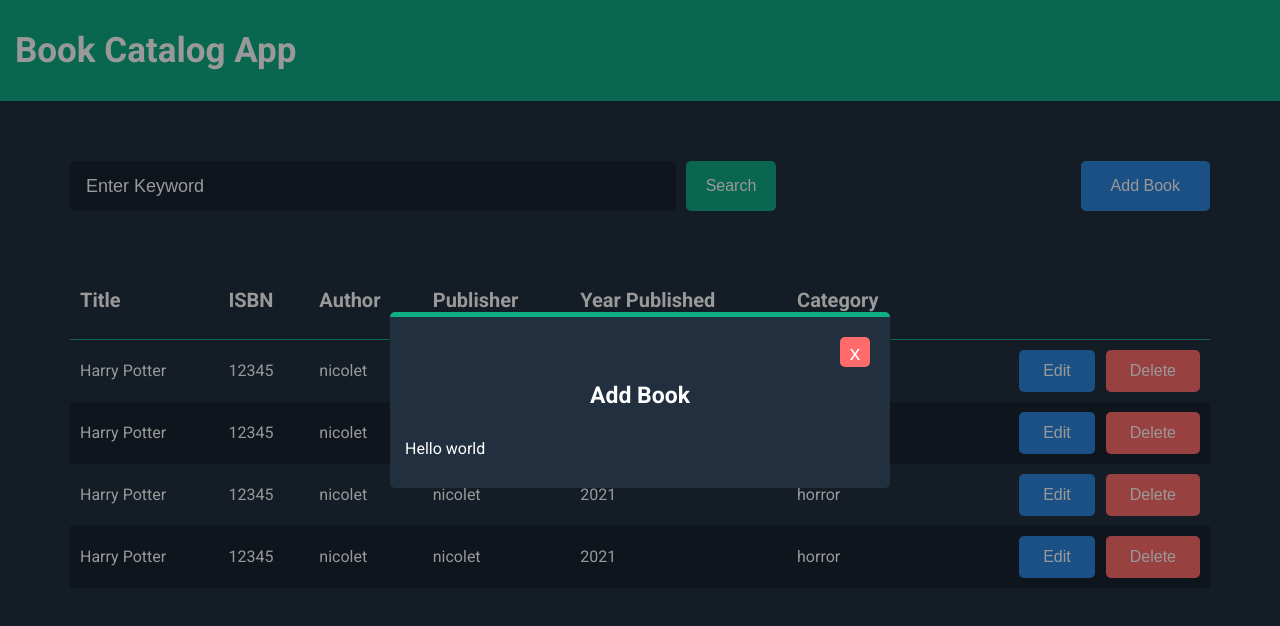
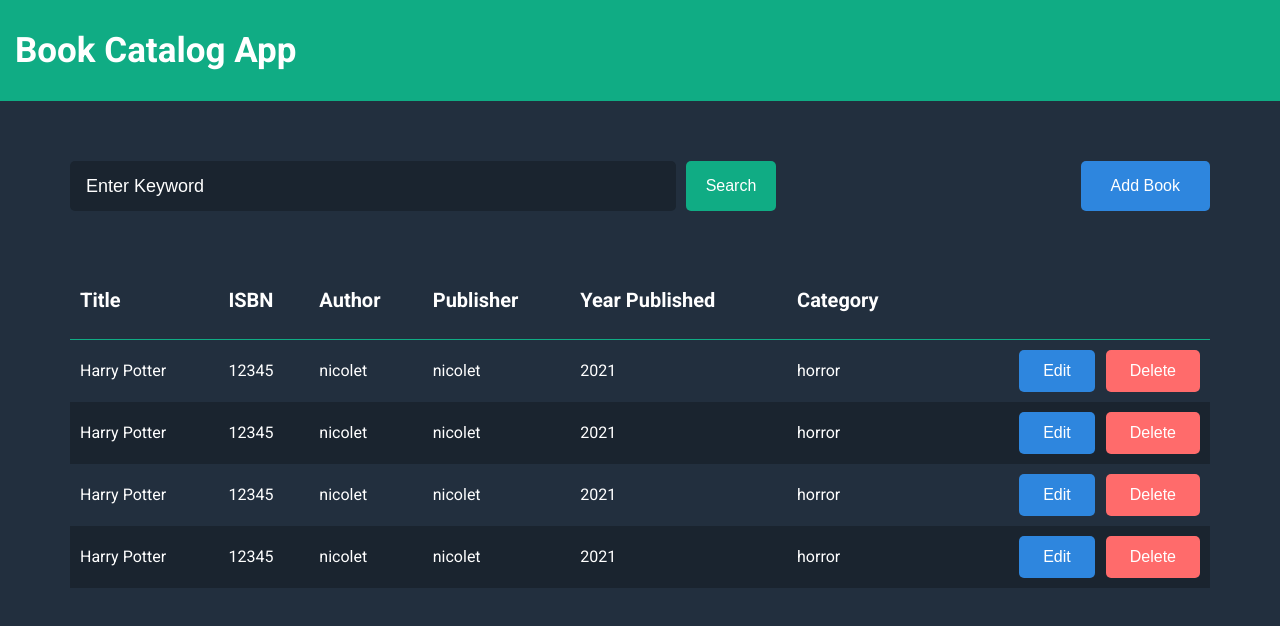
Before and after one commit to niketski/react-book-catalog-app, a React (Create React App) app: page / in a window 1280 px wide. Shown: the top 626 px of the page. Built offline with nearby package versions, Linux system fonts and the light colour scheme.

Commit message:
added show/hide function

```diff
--- a/src/App.js
+++ b/src/App.js
@@ -4,25 +4,39 @@ import './App.css';
 import Header from './components/header/Header';
 import BooksTable from './components/booksTable/BooksTable';
 import BooksPanel from './components/booksPanel/BooksPanel';
-import Modal from './components/ui/Modal';
+
+import AddBookModal from './components/addBookModal/AddBookModal';
 
 class App extends React.Component {
   constructor(props) {
     super(props);
+    this.state = {
+      addBookModalIsActive: false
+    };
+    this.showAddBookModal = this.showAddBookModal.bind(this);
+    this.hideAddBookModal = this.hideAddBookModal.bind(this)
+  }
+
+  showAddBookModal() {
+    this.setState({ addBookModalIsActive: true });
+  }
+
+  hideAddBookModal() {
+    this.setState({ addBookModalIsActive: false });
   }
 
   render() {
+    const { addBookModalIsActive } = this.state;
     return (
       <React.Fragment>
         <Header/>
 
         {/* modals */}
-        <Modal title="Add Book">
-          <p>Hello world</p>
-        </Modal>
+
+        { addBookModalIsActive ?  <AddBookModal onClose={this.hideAddBookModal} /> : null}
 
         <main>
-          <BooksPanel/>
+          <BooksPanel addBookModalShowHandler={this.showAddBookModal} />
           <BooksTable/>
         </main>
       </React.Fragment>
--- a/src/components/BooksPanel/BooksPanel.js
+++ b/src/components/BooksPanel/BooksPanel.js
@@ -1,13 +1,13 @@
 import styles from './BooksPanel.module.css';
 import SearchBook from '../searchBook/SearchBook';
 
-function BooksPanel() {
+function BooksPanel(props) {
     return (
         <div className={styles.booksPanel}>
             <div className={styles.searchBookHolder}>
                 <SearchBook/>
             </div>
-            <button type="button" className="btnSecondary">Add Book</button>
+            <button type="button" className="btnSecondary" onClick={props.addBookModalShowHandler}>Add Book</button>
         </div>
     );
 }
--- /dev/null
+++ b/src/components/addBookModal/AddBookModal.js
@@ -0,0 +1,11 @@
+import Modal from '../ui/Modal';
+
+function AddBookModal(props) {
+    return (
+        <Modal title="Add Book" onClose={props.onClose}>
+            <p>Hello world</p>
+        </Modal>
+    );
+}
+
+export default AddBookModal;
--- a/src/components/ui/Modal.js
+++ b/src/components/ui/Modal.js
@@ -13,7 +13,7 @@ function ModalBackDrop(props) {
 function ModalContent(props) {
     return (
         <div className={styles.modalBody}>
-            <button type="button" className={styles.modalClose}>x</button>
+            <button type="button" className={styles.modalClose} onClick={props.onClose}>x</button>
             {props.title ? <h3>{props.title}</h3> : null}
             <div className={styles.modalInner}>{props.children}</div>
         </div>
@@ -24,7 +24,7 @@ function Modal(props) {
     return (
         <React.Fragment>
             {ReactDOM.createPortal(<ModalBackDrop onClose={props.onClose} />, portalElement)}
-            {ReactDOM.createPortal(<ModalContent title={props.title}>{props.children}</ModalContent>, portalElement)}
+            {ReactDOM.createPortal(<ModalContent title={props.title} onClose={props.onClose}>{props.children}</ModalContent>, portalElement)}
         </React.Fragment>
     );
 }
```
Also changed, not shown: src/components/addBookModal/AddBookModal.module.css (added).
